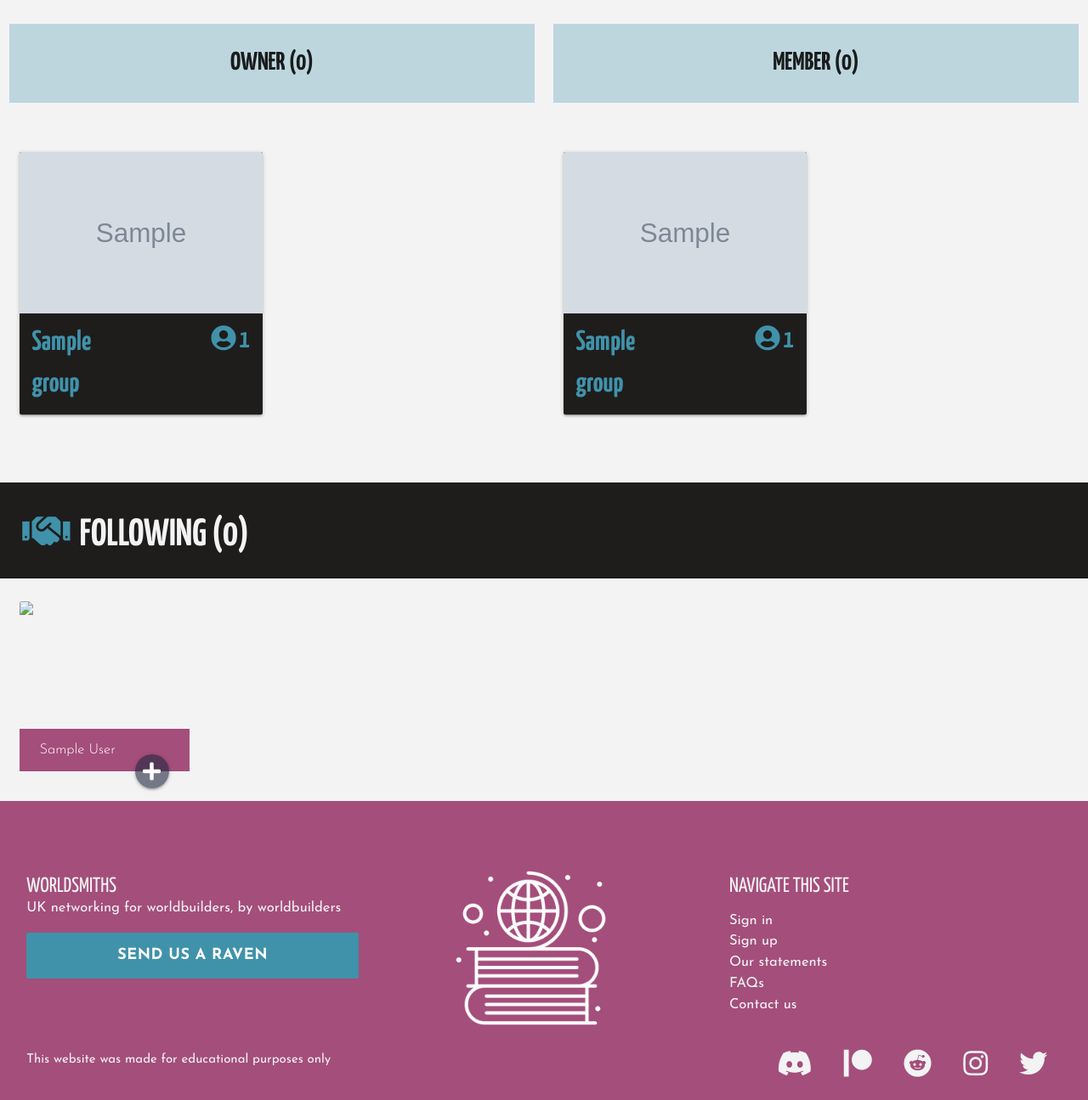
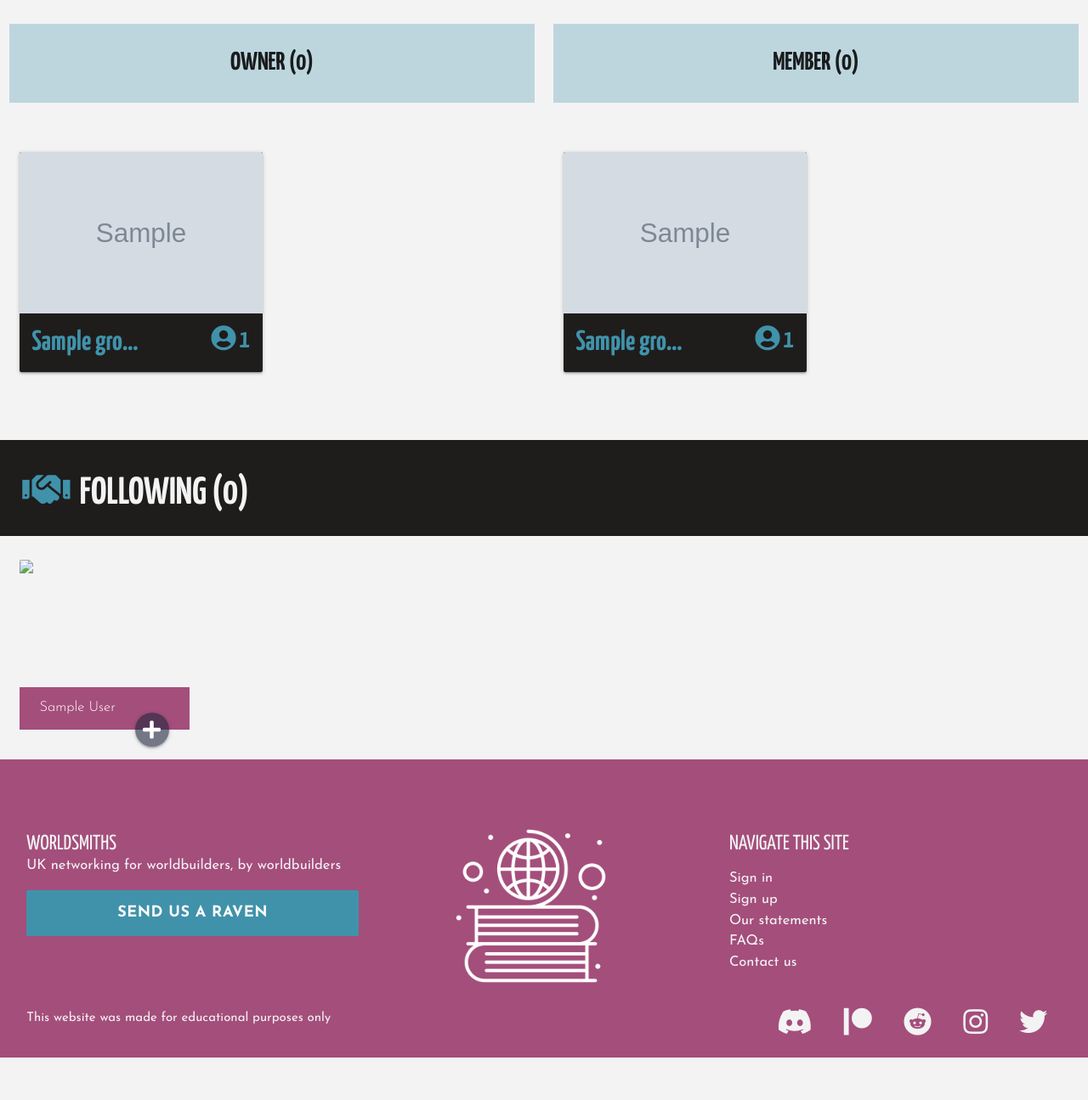
Before and after one commit to lmw95/MS3-worldsmiths, a Flask app: template app/templates/profile.html in a window 1280 px wide. Shown: the part 1159-2454 px from the top of the page at 85% size. After the commit the page ends 2404 px from the top, so only its background shows below. Run offline with Flask 2, Linux system fonts and the light colour scheme; the template is opened without the code that fills it: most values are stand-ins (such as "Sample title", 1, 10 or a date in 2020); grey boxes marked "Sample" are stand-in pictures; some libraries are stand-ins or nearby versions.

Commit message:
Adjust responsive design

```diff
--- a/app/templates/profile.html
+++ b/app/templates/profile.html
@@ -79,13 +79,13 @@
                         <div class="col s12">
                         {% if groups_created|length > 0 %}
                         {% for group in groups_created %}
-                            <div class="col s12 m12 l6 xl6">
+                            <div class="col s12 m6 l6 xl6">
                                 <div class="card groups-card">
                                     <div class="card-image">
                                         <img src="{{ group.group_cover_img_url }}">
                                         <div class="row">
                                             <div class="col s7">
-                                                <a href="{{ url_for('groups.group_page', group_id=group._id) }}"><p class="little-header">{{ group.group_name }}</p></a>
+                                                <a href="{{ url_for('groups.group_page', group_id=group._id) }}"><p class="little-header truncate">{{ group.group_name }}</p></a>
                                             </div>
                                             <div class="col s5 right-align">
                                                 <p class="little-header"><i class="fas fa-user-circle"></i> {{ group.members|length }}</p>
@@ -124,7 +124,7 @@
                                         <img src="{{ group.group_cover_img_url }}">
                                         <div class="row">
                                             <div class="col s7">
-                                                <a href="{{ url_for('groups.group_page', group_id=group._id) }}"><p class="little-header">{{ group.group_name }}</p></a>
+                                                <a href="{{ url_for('groups.group_page', group_id=group._id) }}"><p class="little-header truncate">{{ group.group_name }}</p></a>
                                             </div>
                                             <div class="col s5 right-align">
                                                 <p class="little-header"><i class="fas fa-user-circle"></i> {{ group.members|length }}</p>
@@ -155,7 +155,7 @@
         <div class="col s12">
             {% if following|length > 0 %}
             {% for member in following %}
-            <div class="col s12 m6 l4 xl4 group-member-card">
+            <div class="col s12 m4 l3 xl2 group-member-card">
                 <div class="card member-card">
                     <div class="card-image">
                         <img src="{{ member.profile_pic_url }}">
```
